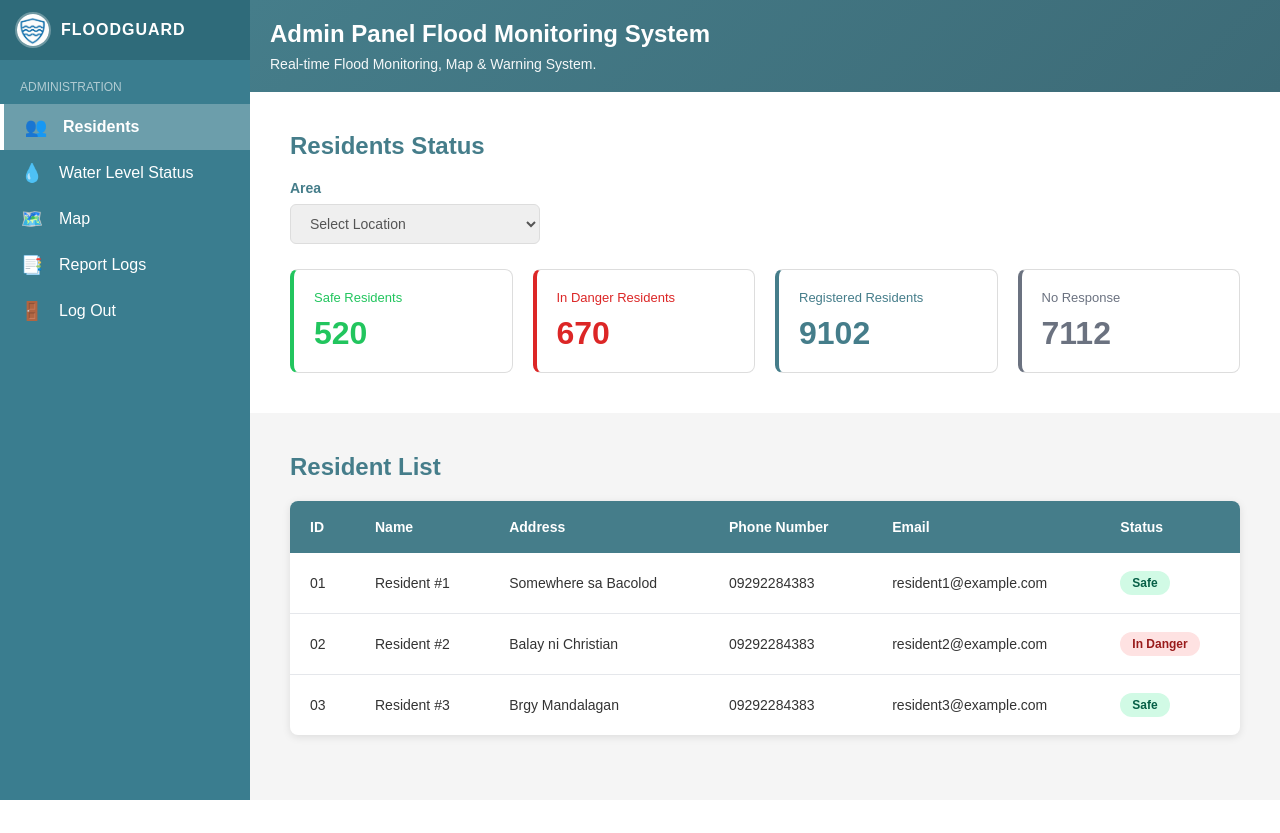
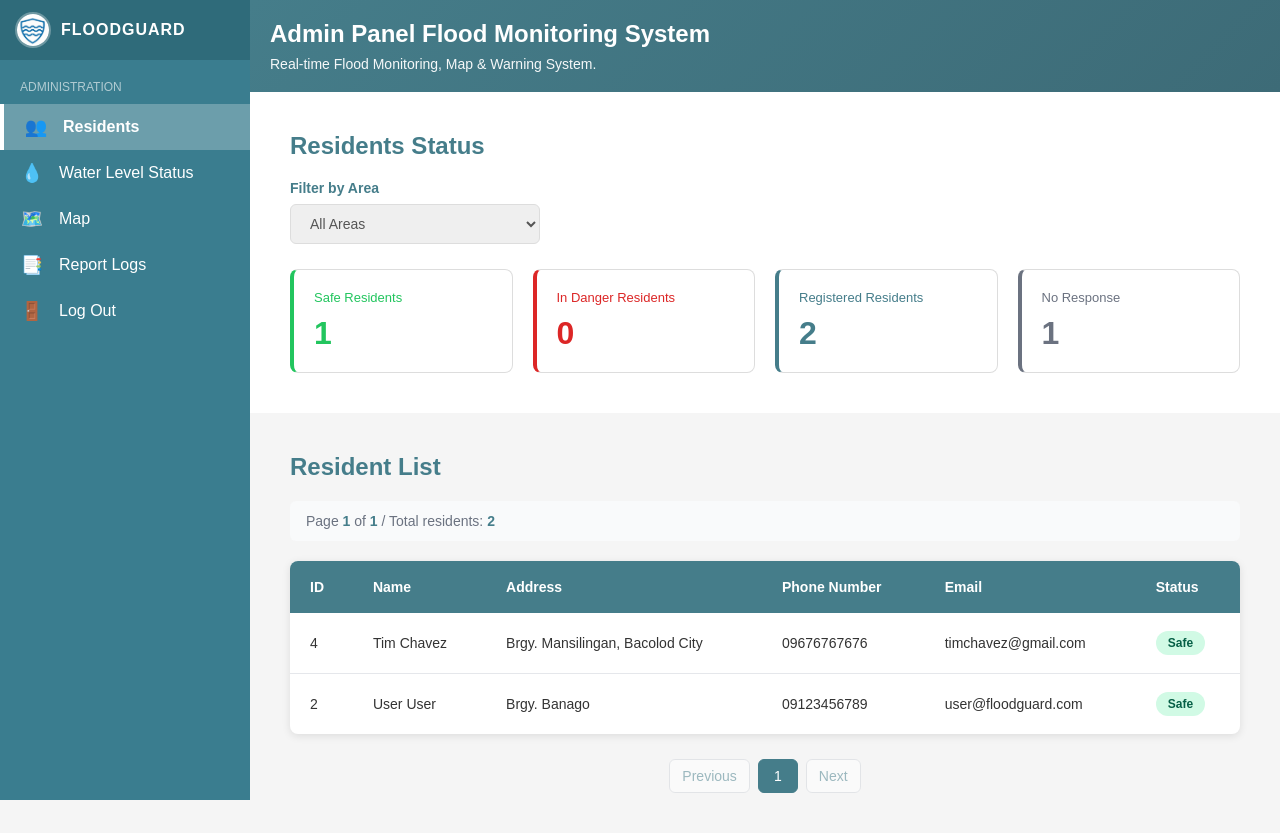
Before and after one commit to Germenio5/FloodGuard, a PHP site: page /views/admin-dashboard.php in a window 1280 px wide. Before the commit the page ends 800 px from the top, so only its background shows below. Run offline with PHP 8.4, Linux system fonts and the light colour scheme; the visitor is signed in with stand-in values (Sample User, id 1); data comes from the database, SQL or seed files in the repository.

Commit message:
Update Admin Dashboard and User Profile Settings

```diff
--- a/assets/css/admindashboard.css
+++ b/assets/css/admindashboard.css
@@ -46,6 +46,14 @@ main {
 /* Area Select */
 .area-select {
     margin-bottom: 25px;
+}
+
+.area-filter-form {
+    margin-bottom: 25px;
+}
+
+.area-filter-form .area-select {
+    margin-bottom: 0;
 }
 
 .area-select label {
@@ -148,6 +156,35 @@ main {
     margin-bottom: 20px;
 }
 
+/* Pagination Info */
+.pagination-info {
+    background: #f9fafb;
+    padding: 12px 16px;
+    border-radius: 6px;
+    margin-bottom: 20px;
+    font-size: 14px;
+    color: #6b7280;
+}
+
+.pagination-info p {
+    margin: 0;
+}
+
+.pagination-info span {
+    font-weight: 600;
+    color: #457d8a;
+}
+
+/* No Residents Message */
+.no-residents {
+    background: white;
+    padding: 40px;
+    text-align: center;
+    border-radius: 8px;
+    color: #6b7280;
+    font-size: 16px;
+}
+
 /* Table */
 .table-container {
     background: white;
@@ -210,6 +247,48 @@ td {
     color: #991b1b;
 }
 
+/* Pagination Buttons */
+.pagination-buttons {
+    display: flex;
+    justify-content: center;
+    align-items: center;
+    gap: 8px;
+    margin-top: 25px;
+    flex-wrap: wrap;
+}
+
+.pagination-btn {
+    padding: 8px 12px;
+    border: 1px solid #d1d5db;
+    background: white;
+    color: #457d8a;
+    border-radius: 6px;
+    cursor: pointer;
+    font-size: 14px;
+    font-weight: 500;
+    transition: all 0.3s;
+    text-decoration: none;
+    display: inline-block;
+    text-align: center;
+    min-width: 40px;
+}
+
+.pagination-btn:hover:not(.disabled):not(.active) {
+    border-color: #457d8a;
+    background: #f0f9ff;
+}
+
+.pagination-btn.active {
+    background: #457d8a;
+    color: white;
+    border-color: #457d8a;
+}
+
+.pagination-btn.disabled {
+    opacity: 0.5;
+    cursor: not-allowed;
+}
+
 /* Responsive */
 @media (max-width: 768px) {
 
@@ -267,4 +346,20 @@ td {
         padding: 14px 16px;
         font-size: 13px;
     }
+
+    /* Pagination info responsive */
+    .pagination-info {
+        font-size: 12px;
+    }
+
+    /* Pagination buttons responsive */
+    .pagination-buttons {
+        gap: 6px;
+    }
+
+    .pagination-btn {
+        padding: 6px 10px;
+        font-size: 12px;
+        min-width: 36px;
+    }
 }
--- a/controllers/admin-dashboard-controller.php
+++ b/controllers/admin-dashboard-controller.php
@@ -1,46 +1,156 @@
 <?php
+session_start();
 
-// ----- Statistics Data -----
+// Check if user is logged in and is admin
+if (!isset($_SESSION['user_id']) || empty($_SESSION['user_id'])) {
+    header("Location: ../views/login-user.php?error=login_required");
+    exit();
+}
+
+if (isset($_SESSION['user_role']) && $_SESSION['user_role'] !== 'admin') {
+    header("Location: ../views/user-dashboard.php");
+    exit();
+}
+
+require_once __DIR__ . '/../config/config.php';
+
+// Pagination settings
+$itemsPerPage = 10;
+$currentPage = isset($_GET['page']) && is_numeric($_GET['page']) ? intval($_GET['page']) : 1;
+if ($currentPage < 1) $currentPage = 1;
+
+// Get selected area from filter
+$selectedArea = isset($_POST['area']) ? trim($_POST['area']) : '';
+
+// Build count query based on area selection
+$countQuery = "SELECT COUNT(*) as total FROM users WHERE role = 'user'";
+if (!empty($selectedArea)) {
+    $selectedArea_escaped = $conn->real_escape_string($selectedArea);
+    $countQuery .= " AND address LIKE '%$selectedArea_escaped%'";
+}
+
+$countResult = $conn->query($countQuery);
+$countRow = $countResult->fetch_assoc();
+$totalRecords = (int)$countRow['total'];
+$totalPages = max(1, ceil($totalRecords / $itemsPerPage));
+
+// Ensure current page doesn't exceed total pages
+if ($currentPage > $totalPages) {
+    $currentPage = $totalPages;
+}
+
+// Calculate offset
+$offset = ($currentPage - 1) * $itemsPerPage;
+
+// Build query based on area selection with pagination
+$query = "SELECT id, first_name, last_name, email, phone, address FROM users WHERE role = 'user'";
+if (!empty($selectedArea)) {
+    $selectedArea = $conn->real_escape_string($selectedArea);
+    $query .= " AND address LIKE '%$selectedArea%'";
+}
+$query .= " ORDER BY first_name ASC LIMIT $itemsPerPage OFFSET $offset";
+
+// Fetch residents from database
+$residents = [];
+$result = $conn->query($query);
+
+if ($result && $result->num_rows > 0) {
+    while ($row = $result->fetch_assoc()) {
+        $residents[] = [
+            'id' => $row['id'],
+            'name' => htmlspecialchars($row['first_name'] . ' ' . $row['last_name']),
+            'address' => htmlspecialchars($row['address']),
+            'phone' => htmlspecialchars($row['phone']),
+            'email' => htmlspecialchars($row['email']),
+            'status' => 'Safe' // Default status (can be extended with status column)
+        ];
+    }
+    $result->free();
+}
+
+// Get all unique areas for dropdown
+$areaQuery = "SELECT DISTINCT address FROM users WHERE role = 'user' ORDER BY address ASC";
+$areaResult = $conn->query($areaQuery);
+$areas = [];
+
+if ($areaResult && $areaResult->num_rows > 0) {
+    while ($row = $areaResult->fetch_assoc()) {
+        if (!empty($row['address'])) {
+            $areas[] = htmlspecialchars($row['address']);
+        }
+    }
+    $areaResult->free();
+}
+
+// Calculate statistics
+$totalResidents = count($residents);
+
+// Get total registered users
+$countQuery = "SELECT COUNT(*) as total FROM users WHERE role = 'user'";
+$countResult = $conn->query($countQuery);
+$countRow = $countResult->fetch_assoc();
+$registeredCount = (int)$countRow['total'];
+
+// For now, we'll use a basic distribution (can be enhanced with actual status column)
 $stats = [
-    "safe" => 520,
-    "danger" => 670,
-    "registered" => 9102,
-    "no_response" => 7112
+    "safe" => max(0, floor($registeredCount * 0.6)),
+    "danger" => max(0, floor($registeredCount * 0.2)),
+    "registered" => $registeredCount,
+    "no_response" => max(0, $registeredCount - floor($registeredCount * 0.8))
 ];
 
-
-// ----- Residents List (temporary array until DB) -----
-$residents = [
-    [
-        "id" => "01",
-        "name" => "Resident #1",
-        "address" => "Somewhere sa Bacolod",
-        "phone" => "09292284383",
-        "email" => "resident1@example.com",
-        "status" => "Safe"
-    ],
-    [
-        "id" => "02",
-        "name" => "Resident #2",
-        "address" => "Balay ni Christian",
-        "phone" => "09292284383",
-        "email" => "resident2@example.com",
-        "status" => "In Danger"
-    ],
-    [
-        "id" => "03",
-        "name" => "Resident #3",
-        "address" => "Brgy Mandalagan",
-        "phone" => "09292284383",
-        "email" => "resident3@example.com",
-        "status" => "Safe"
-    ]
-];
-
-
-// ----- Helper Function for Badge -----
+// Helper function for status badge
 function getStatusClass($status) {
-    return $status == "Safe" ? "status-safe" : "status-danger";
+    $status = strtolower(trim($status));
+    if (strpos($status, 'danger') !== false || strpos($status, 'alert') !== false) {
+        return "status-danger";
+    }
+    return "status-safe";
 }
 
+// Generate pagination buttons
+function generatePaginationButtons($currentPage, $totalPages) {
+    $buttons = [];
+
+    // Previous button
+    if ($currentPage > 1) {
+        $buttons[] = ['page' => $currentPage - 1, 'label' => 'Previous', 'active' => false, 'disabled' => false];
+    } else {
+        $buttons[] = ['page' => 1, 'label' => 'Previous', 'active' => false, 'disabled' => true];
+    }
+
+    // Page buttons (show up to 5 pages and dots)
+    $startPage = max(1, $currentPage - 2);
+    $endPage = min($totalPages, $currentPage + 2);
+
+    if ($startPage > 1) {
+        $buttons[] = ['page' => 1, 'label' => '1', 'active' => false, 'disabled' => false];
+        if ($startPage > 2) {
+            $buttons[] = ['page' => null, 'label' => '...', 'active' => false, 'disabled' => true];
+        }
+    }
+
+    for ($i = $startPage; $i <= $endPage; $i++) {
+        $buttons[] = ['page' => $i, 'label' => $i, 'active' => ($i == $currentPage), 'disabled' => false];
+    }
+
+    if ($endPage < $totalPages) {
+        if ($endPage < $totalPages - 1) {
+            $buttons[] = ['page' => null, 'label' => '...', 'active' => false, 'disabled' => true];
+        }
+        $buttons[] = ['page' => $totalPages, 'label' => $totalPages, 'active' => false, 'disabled' => false];
+    }
+
+    // Next button
+    if ($currentPage < $totalPages) {
+        $buttons[] = ['page' => $currentPage + 1, 'label' => 'Next', 'active' => false, 'disabled' => false];
+    } else {
+        $buttons[] = ['page' => $totalPages, 'label' => 'Next', 'active' => false, 'disabled' => true];
+    }
+
+    return $buttons;
+}
+
+$paginationButtons = generatePaginationButtons($currentPage, $totalPages);
+
 ?>
--- a/controllers/login-controller.php
+++ b/controllers/login-controller.php
@@ -16,7 +16,13 @@ $loginTitle    = "Log In";
 $loginSubtitle = "Input your credentials below.";
 
 $errorMessage = "";
+$successMessage = "";
 $oldEmail = $_GET['email'] ?? "";
+
+// Handle logout confirmation
+if (isset($_GET['logout'])) {
+    $successMessage = "You have been logged out successfully.";
+}
 
 if (isset($_GET['error'])) {
     $error = $_GET['error'];
--- a/controllers/news-controller.php
+++ b/controllers/news-controller.php
@@ -1,4 +1,6 @@
 <?php
+session_start();
+
 date_default_timezone_set('Asia/Manila');
 
 require_once __DIR__ . '/../config/config.php';
--- a/views/admin-dashboard.php
+++ b/views/admin-dashboard.php
@@ -28,16 +28,20 @@ include '../controllers/admin-dashboard-controller.php';
     <div class="status-section">
         <h2>Residents Status</h2>
 
-        <!-- Area Dropdown -->
-        <div class="area-select">
-            <label>Area</label>
-            <select>
-                <option>Select Location</option>
-                <option>Bacolod City</option>
-                <option>Mandalagan</option>
-                <option>Taculing</option>
-            </select>
-        </div>
+        <!-- Area Dropdown Form -->
+        <form method="POST" class="area-filter-form">
+            <div class="area-select">
+                <label for="areaFilter">Filter by Area</label>
+                <select id="areaFilter" name="area" onchange="document.getElementsByClassName('area-filter-form')[0].submit()">
+                    <option value="">All Areas</option>
+                    <?php foreach ($areas as $area): ?>
+                        <option value="<?= $area ?>" <?= ($selectedArea === $area) ? 'selected' : '' ?>>
+                            <?= $area ?>
+                        </option>
+                    <?php endforeach; ?>
+                </select>
+            </div>
+        </form>
 
         <!-- Status Cards -->
         <div class="status-cards">
@@ -68,6 +72,17 @@ include '../controllers/admin-dashboard-controller.php';
     <!-- Resident List Section -->
     <div class="list-section">
         <h2>Resident List</h2>
+
+        <!-- Pagination Info -->
+        <div class="pagination-info">
+            <p>Page <span class="current-page"><?= $currentPage ?></span> of <span class="total-pages"><?= $totalPages ?></span> / Total residents: <span class="total-records"><?= $totalRecords ?></span></p>
+        </div>
+
+        <?php if (empty($residents)): ?>
+            <div class="no-residents">
+                <p>No residents found<?php if (!empty($selectedArea)): ?> in <?= htmlspecialchars($selectedArea) ?><?php endif; ?>.</p>
+            </div>
+        <?php else: ?>
 
         <!-- Table -->
         <div class="table-container">
@@ -106,6 +121,22 @@ include '../controllers/admin-dashboard-controller.php';
                 </tbody>
             </table>
         </div>
+
+        <!-- Pagination Buttons -->
+        <div class="pagination-buttons">
+            <?php foreach ($paginationButtons as $btn): ?>
+                <?php if ($btn['disabled']): ?>
+                    <button class="pagination-btn disabled" disabled><?= $btn['label'] ?></button>
+                <?php else: ?>
+                    <a href="?page=<?= $btn['page'] ?><?= !empty($selectedArea) ? '&area=' . urlencode($selectedArea) : '' ?>"
+                       class="pagination-btn <?= $btn['active'] ? 'active' : '' ?>">
+                        <?= $btn['label'] ?>
+                    </a>
+                <?php endif; ?>
+            <?php endforeach; ?>
+        </div>
+
+        <?php endif; ?>
     </div>
 
 </div>
```
Also changed, not shown: controllers/affected-areas-controller.php (+8 -0 lines), controllers/log-out.php (+30 -7 lines), controllers/map-controller.php (+8 -0 lines), controllers/water-level-data-controller.php (+8 -0 lines), views/include/footer.php (+6 -1 lines), views/include/user-sidebar.php (+8 -0 lines), views/login-user.php (+8 -3 lines).
